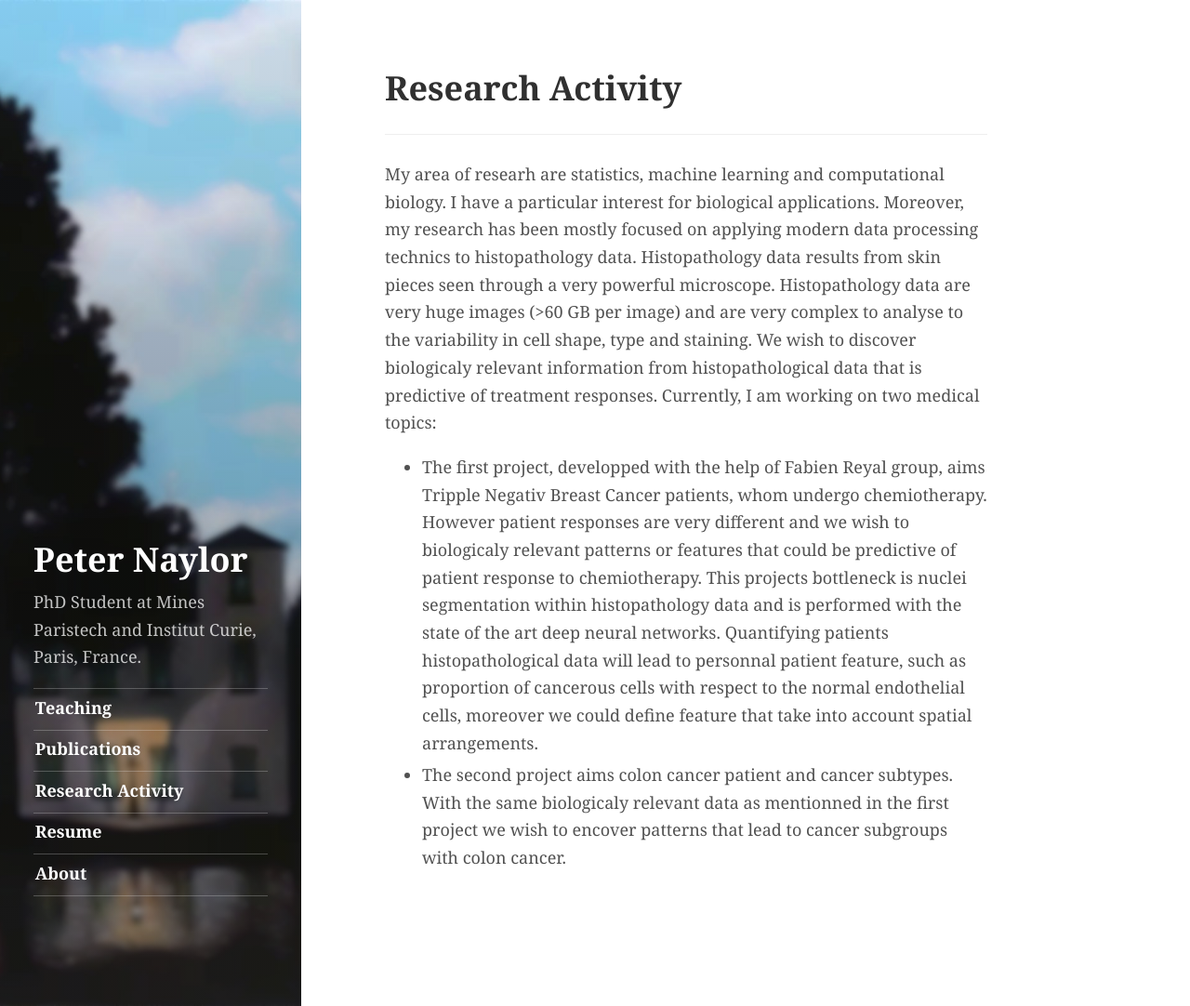
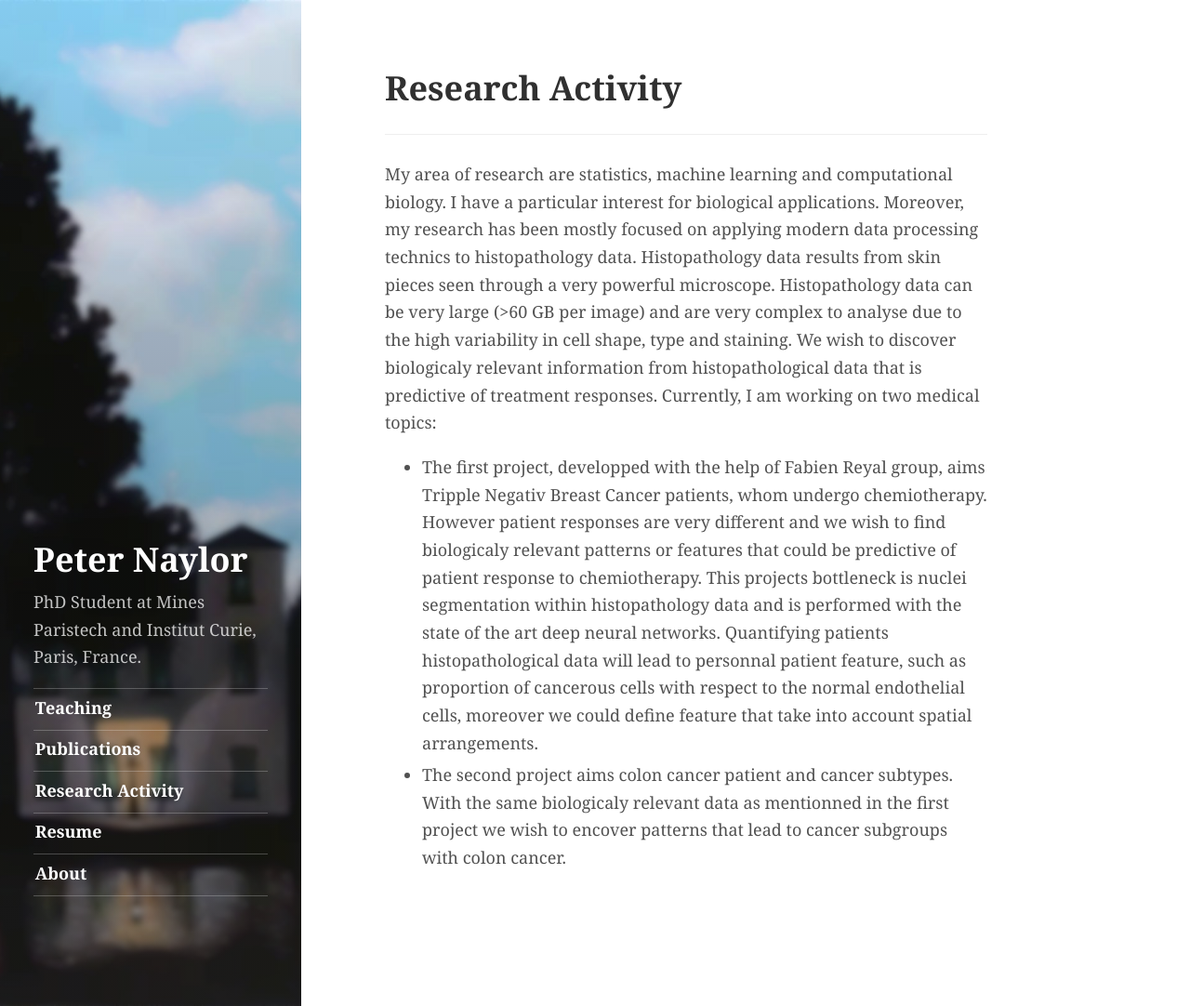
Before and after one commit to PeterJackNaylor/PeterJackNaylor.github.io, a Jekyll site: the page built from tag/ResearchActivity.md, in a window 1280 px wide and 1082 px high. Shown: the whole window at 93% size. Built offline with Jekyll 4.4.1, drawn with Linux system fonts in a browser that asks for light colours.

Commit message:
corrections

```diff
--- a/tag/ResearchActivity.md
+++ b/tag/ResearchActivity.md
@@ -5,9 +5,9 @@ permalink: /tag/ResearchActivity/
 title: Research Activity
 ---
 
-My area of researh are statistics, machine learning and computational biology. I have a particular interest for biological applications. Moreover, my research has been mostly focused on applying modern data processing technics to histopathology data. Histopathology data results from skin pieces seen through a very powerful microscope.
-Histopathology data are very huge images (>60 GB per image) and are very complex to analyse to the variability in cell shape, type and staining. We wish to discover biologicaly relevant information from histopathological data that is predictive of treatment responses.
+My area of research are statistics, machine learning and computational biology. I have a particular interest for biological applications. Moreover, my research has been mostly focused on applying modern data processing technics to histopathology data. Histopathology data results from skin pieces seen through a very powerful microscope.
+Histopathology data can be very large (>60 GB per image) and are very complex to analyse due to the high variability in cell shape, type and staining. We wish to discover biologicaly relevant information from histopathological data that is predictive of treatment responses.
 Currently, I am working on two medical topics:
 
-* The first project, developped with the help of Fabien Reyal group, aims Tripple Negativ Breast Cancer patients, whom undergo chemiotherapy. However patient responses are very different and we wish to biologicaly relevant patterns or features that could be predictive of patient response to chemiotherapy. This projects bottleneck is nuclei segmentation within histopathology data and is performed with the state of the art deep neural networks. Quantifying patients histopathological data will lead to personnal patient feature, such as proportion of cancerous cells with respect to the normal endothelial cells, moreover we could define feature that take into account spatial arrangements.
+* The first project, developped with the help of Fabien Reyal group, aims Tripple Negativ Breast Cancer patients, whom undergo chemiotherapy. However patient responses are very different and we wish to find biologicaly relevant patterns or features that could be predictive of patient response to chemiotherapy. This projects bottleneck is nuclei segmentation within histopathology data and is performed with the state of the art deep neural networks. Quantifying patients histopathological data will lead to personnal patient feature, such as proportion of cancerous cells with respect to the normal endothelial cells, moreover we could define feature that take into account spatial arrangements.
 * The second project aims colon cancer patient and cancer subtypes. With the same biologicaly relevant data as mentionned in the first project we wish to encover patterns that lead to cancer subgroups with colon cancer.
```
Also changed, not shown: about.md (+1 -1 lines).
